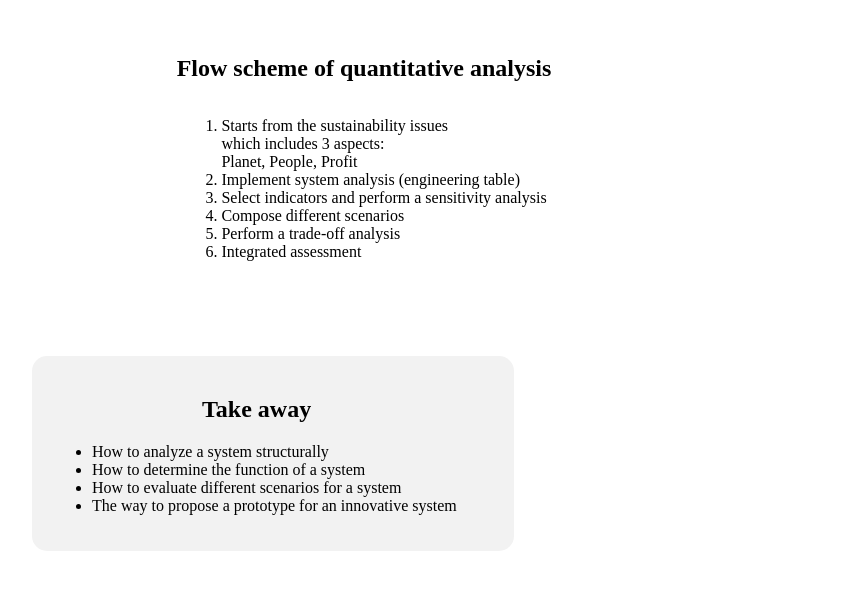
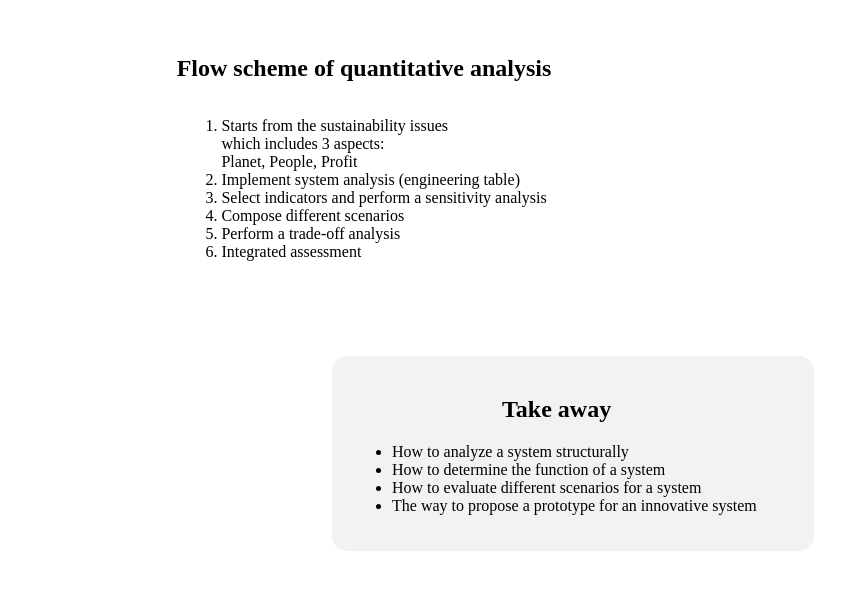
Before and after one commit to Jingxi66-eng/Webpage, a plain HTML site: page page3.html in a window 1280 px wide. Shown: the part 102-692 px from the top of the page, without its empty margins (276-1121 px from the left). Drawn offline with Linux system fonts and the light colour scheme.

Commit message:
Update page3.html

```diff
--- a/page3.html
+++ b/page3.html
@@ -21,7 +21,7 @@
       border-radius: 15px;
       max-width: 1600px;
       width: 35%;
-      margin-left: 300px;
+      margin-left: 600px;
       margin-top: -200px;
     }
     .container h2{
```
